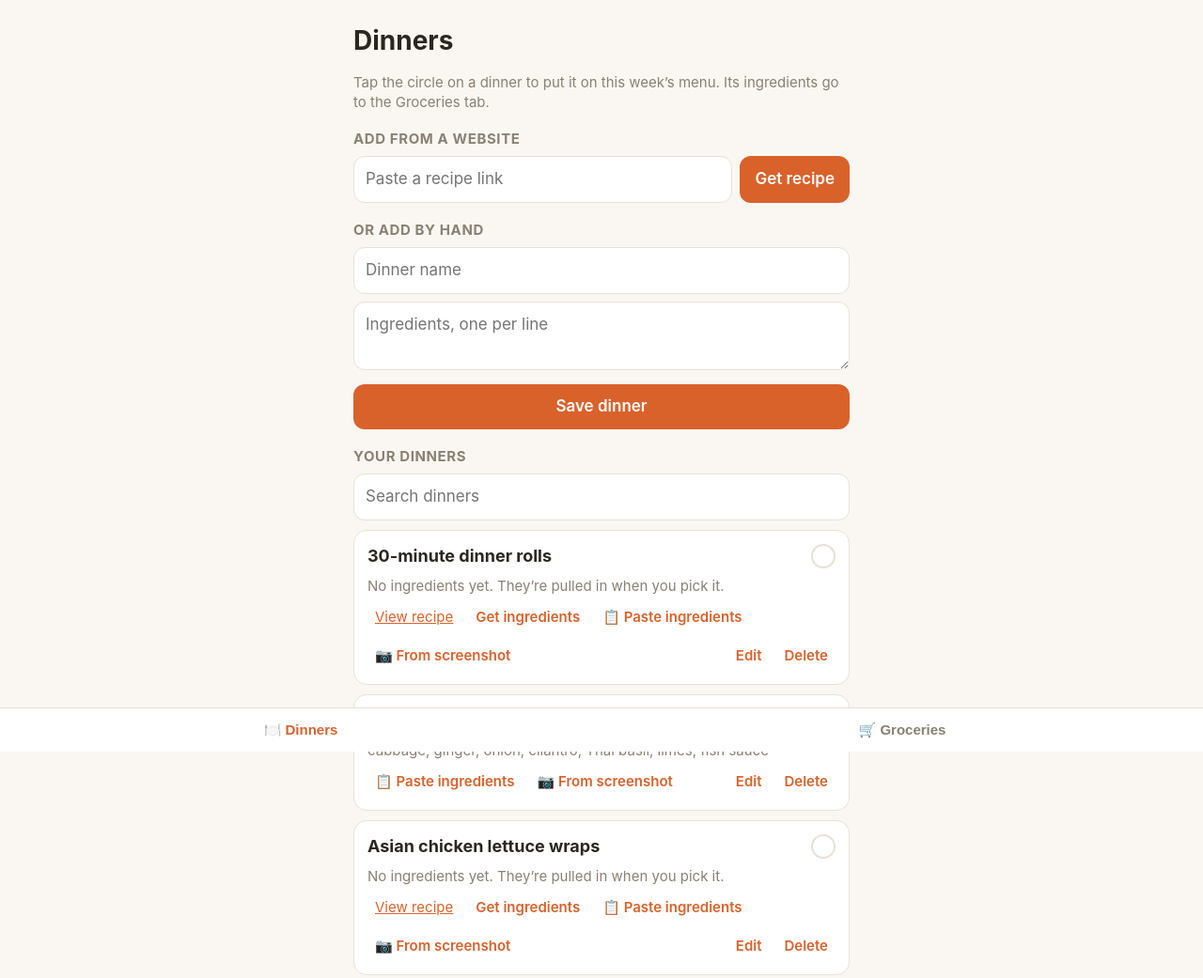
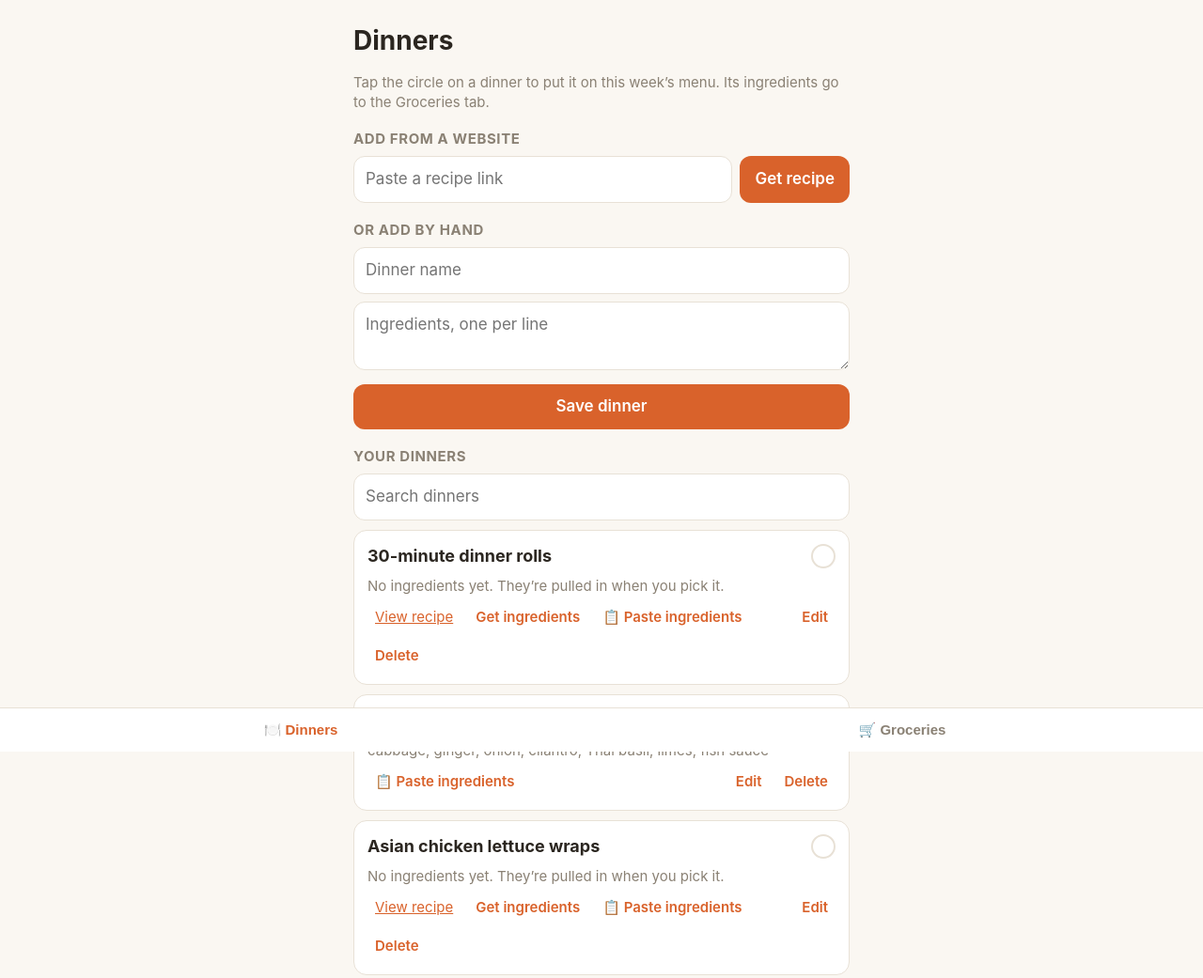
Before and after one commit to sparkered1984/Dinner-Groceries, a plain HTML site: page index.html in a window 1280 px wide. Shown: the top 1041 px of the page at 94% size. Drawn offline with Linux system fonts and the light colour scheme.

Commit message:
Update index.html

```diff
--- a/index.html
+++ b/index.html
@@ -132,9 +132,6 @@ function renderDinners(){
       rr.append(go,cn);b.append(t,pv,rr);c.insertBefore(b,r);t.focus();
     };
     r.append(pb);
-    const sb=el('button','btn ghost','📷 From screenshot');
-    sb.onclick=()=>{const inp=document.createElement('input');inp.type='file';inp.accept='image/*';inp.onchange=()=>{if(inp.files[0])shotIng(d,inp.files[0],sb)};inp.click()};
-    r.append(sb);
     const e=el('button','btn ghost','Edit');e.style.marginLeft='auto';
     e.onclick=()=>{$('dName').value=d.name;$('dIng').value=d.ingredients.join('\n');$('uIn').value=d.url||'';if(d.picked)setPicked(d,false);S.dinners=S.dinners.filter(v=>v.id!==d.id);save();renderDinners();window.scrollTo(0,0)};
     const x=el('button','btn ghost','Delete');
```
